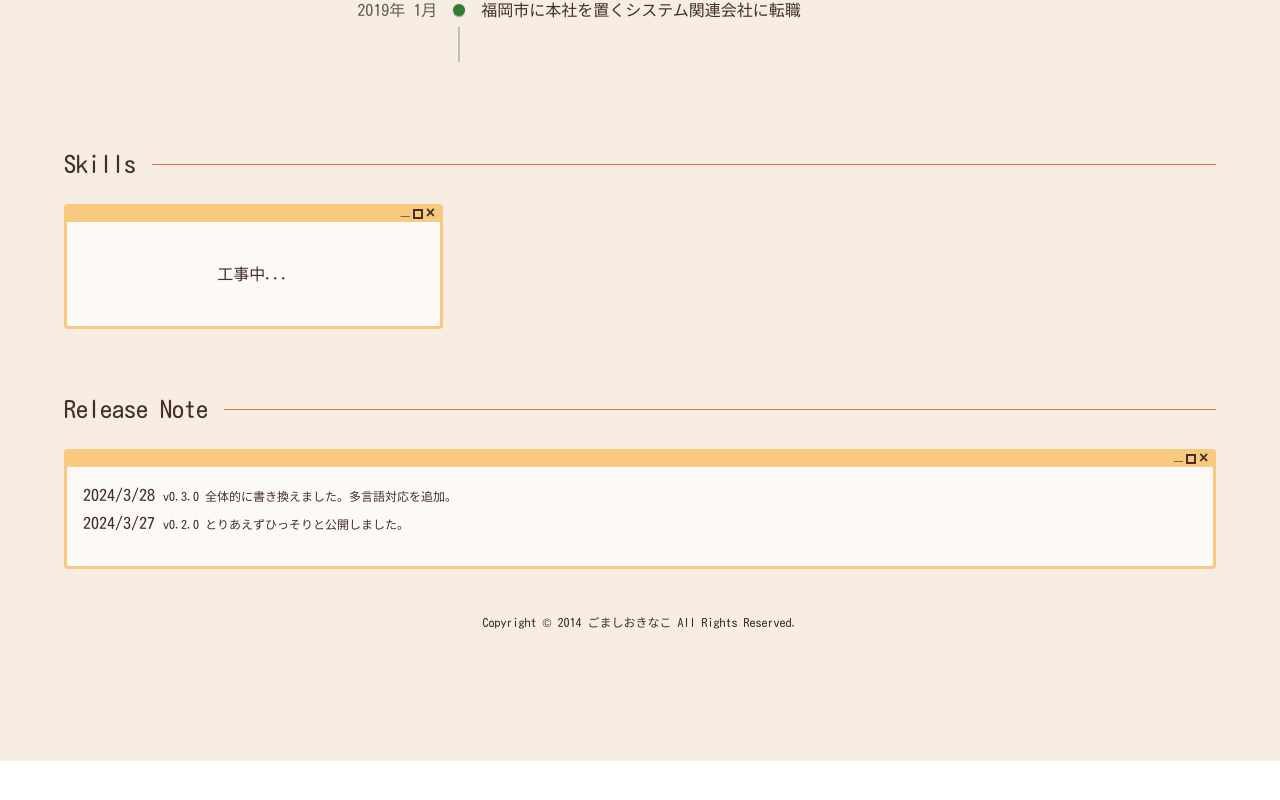
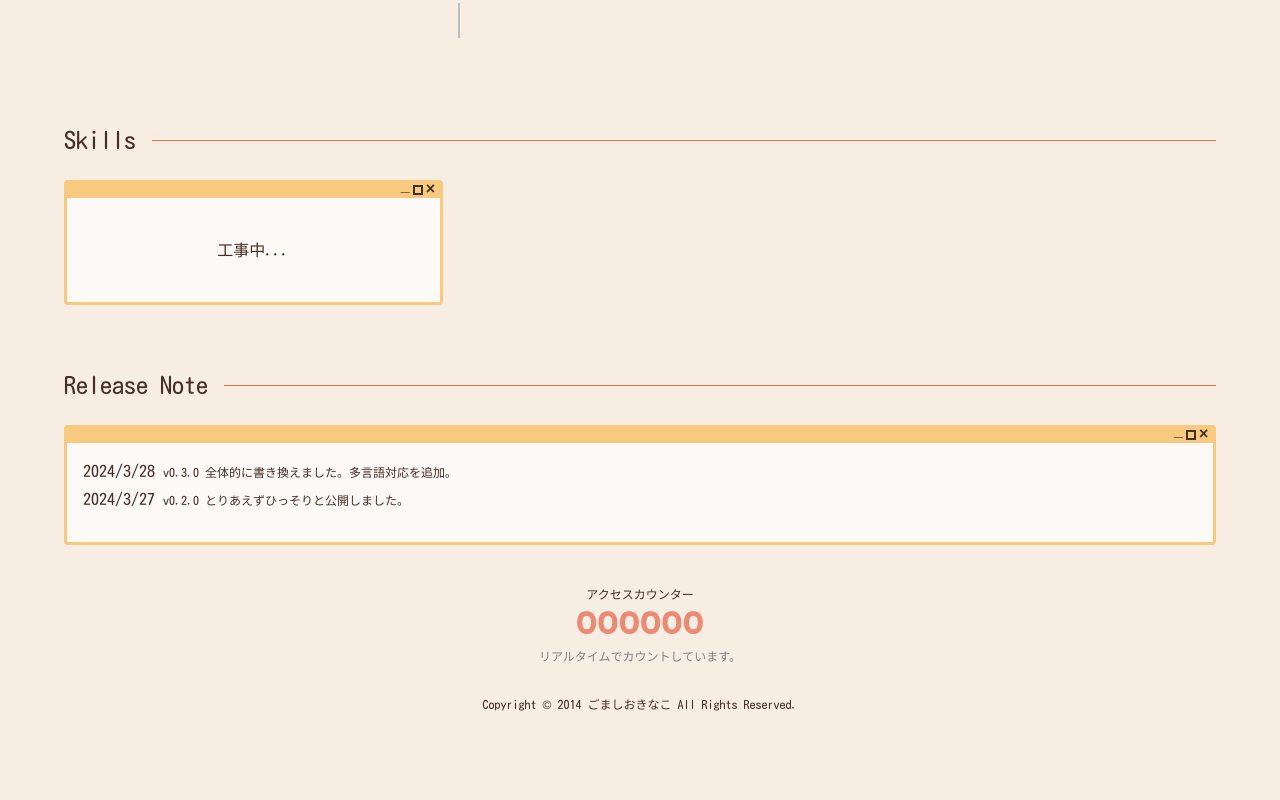
Before and after one commit to Masumi-SAJIKI/portfolio, a React (Vite) app: page / in a window 1280 px wide. Shown: the part 544-1344 px from the top of the page. Before the commit the page ends 1305 px from the top, so only its background shows below. Built offline with nearby package versions, Linux system fonts and the light colour scheme; no server answers; the database is empty; a web font is replaced by a local one.

Commit message:
add access counter

```diff
--- a/index.html
+++ b/index.html
@@ -21,6 +21,10 @@
       href="https://fonts.googleapis.com/css2?family=Kosugi+Maru&family=M+PLUS+Rounded+1c&display=swap"
       rel="stylesheet"
     />
+    <link
+      href="https://fonts.googleapis.com/css2?family=Josefin+Sans:ital,wght@0,100..700;1,100..700&display=swap"
+      rel="stylesheet"
+    />
     <meta name="viewport" content="width=device-width, initial-scale=1.0" />
     <meta name="description" content="ごましおきなこのポートフォリオです。" />
     <meta
--- a/src/App.tsx
+++ b/src/App.tsx
@@ -1,6 +1,7 @@
-import { useMemo } from "react";
+import { useEffect, useMemo, useRef } from "react";
 import { CssBaseline, ThemeProvider } from "@mui/material";
 import { useAtom } from "jotai";
+import { postCounter } from "api";
 import { colorAtom } from "globalstate/theme";
 import "./i18n";
 import { createTheme } from "./theme";
@@ -9,6 +10,18 @@ import Main from "component/Main";
 export default function App() {
   const [mode] = useAtom(colorAtom);
   const theme = useMemo(() => createTheme(mode), [mode]);
+  const accessRef = useRef(false);
+
+  useEffect(() => {
+    window.addEventListener("load", () => {
+      if (!accessRef.current) {
+        if (process.env.NODE_ENV === "production") {
+          postCounter();
+        }
+      }
+      accessRef.current = true;
+    });
+  }, []);
 
   return (
     <ThemeProvider theme={theme}>
--- a/src/firebase.ts
+++ b/src/api/firebase.ts
@@ -1,11 +1,13 @@
 // Import the functions you need from the SDKs you need
 import { getAnalytics } from "firebase/analytics";
 import { initializeApp } from "firebase/app";
+import { getFirestore } from "firebase/firestore";
 // TODO: Add SDKs for Firebase products that you want to use
 // https://firebase.google.com/docs/web/setup#available-libraries
 
 // Your web app's Firebase configuration
 // For Firebase JS SDK v7.20.0 and later, measurementId is optional
+
 const firebaseConfig = {
   apiKey: import.meta.env.VITE_APP_API_KEY,
   authDomain: import.meta.env.VITE_APP_AUTH_DOMAIN,
@@ -23,5 +25,6 @@ const analytics =
   process.env.NODE_ENV === "production" && typeof window !== "undefined"
     ? getAnalytics(app)
     : undefined;
+const db = getFirestore(app);
 
-export { analytics };
+export { analytics, db };
--- /dev/null
+++ b/src/api/index.tsx
@@ -0,0 +1,19 @@
+import { db } from "api/firebase";
+import {
+  collection,
+  doc,
+  getCountFromServer,
+  serverTimestamp,
+  setDoc,
+} from "firebase/firestore";
+
+export const postCounter = async () => {
+  const docRef = doc(collection(db, "access"));
+  await setDoc(docRef, { timestamp: serverTimestamp() });
+};
+
+export const getAccessCount = async () => {
+  const coll = collection(db, "access");
+  const snapshot = await getCountFromServer(coll);
+  return snapshot.data().count;
+};
--- /dev/null
+++ b/src/component/Counter.tsx
@@ -0,0 +1,53 @@
+import { Typography, useTheme } from "@mui/material";
+
+type Props = {
+  count: number;
+};
+
+export default function Counter({ count }: Props) {
+  const theme = useTheme();
+  const color = (num: string) => {
+    switch (num) {
+      case "0":
+        return theme.palette.primary.light;
+      case "1":
+        return theme.palette.primary.main;
+      case "2":
+        return theme.palette.success.light;
+      case "3":
+        return theme.palette.secondary.main;
+      case "4":
+        return theme.palette.error.main;
+      case "5":
+        return theme.palette.success.main;
+      case "6":
+        return theme.palette.info.main;
+      case "7":
+        return theme.palette.error.light;
+      case "8":
+        return theme.palette.info.light;
+      case "9":
+        return theme.palette.warning.main;
+      default:
+        return theme.palette.text.primary;
+    }
+  };
+  return (
+    <>
+      {Array.from(count.toFixed(0).padStart(6, "0")).map((n, index) => (
+        <Typography
+          component="span"
+          variant="h4"
+          key={`${index}_${n}`}
+          sx={{
+            fontFamily: "Josefin Sans",
+            fontWeight: "700",
+            color: color(n).toString(),
+          }}
+        >
+          {n}
+        </Typography>
+      ))}
+    </>
+  );
+}
--- a/src/component/Top.tsx
+++ b/src/component/Top.tsx
@@ -16,7 +16,9 @@ import {
 } from "@mui/material";
 import GitHubIcon from "assets/github-mark.svg";
 import me from "assets/me.png";
+import { useCounter } from "hook/Counter";
 import i18next from "i18next";
+import Counter from "component/Counter";
 import History from "component/History";
 import ModeSwitch from "component/ModeSwitch";
 import ReleaseNote from "component/ReleaseNote";
@@ -32,6 +34,7 @@ export default function Top({ mode, onChangeMode }: Props) {
   const { t } = useTranslation();
   const theme = useTheme();
   const isMobile = useMediaQuery(theme.breakpoints.down("sm"));
+  const count = useCounter();
 
   const handleChangeLang = useCallback(() => {
     i18next.changeLanguage(i18next.language === "ja" ? "en" : "ja");
@@ -43,7 +46,6 @@ export default function Top({ mode, onChangeMode }: Props) {
     return 194;
     // eslint-disable-next-line react-hooks/exhaustive-deps
   }, [isMobile, i18next.language]);
-
   const verLeftPosition = useMemo(() => {
     if (isMobile) return 250;
     if (i18next.language === "ja") return 500;
@@ -108,7 +110,7 @@ export default function Top({ mode, onChangeMode }: Props) {
             </>
           )}
         </Grid>
-        <Grid item xs={12} textAlign="center" mt={3} mb={5}>
+        <Grid item xs={12} textAlign="center" mt={2} mb={3}>
           <Typography variant="body1" component="div">
             とりあえずReactを書きたかったので作りました。
           </Typography>
@@ -230,6 +232,17 @@ export default function Top({ mode, onChangeMode }: Props) {
           </>
         )}
         <Grid item xs={12} textAlign="center" mt={1}>
+          <Typography variant="caption" component="div">
+            アクセスカウンター
+          </Typography>
+          <Counter count={count} />
+          <Typography variant="caption" component="div" color="GrayText">
+            リアルタイムでカウントしています。
+            {/* <br />
+            キリ番を踏んだらBBSにぜひ記念書き込みお願いします！ */}
+          </Typography>
+        </Grid>
+        <Grid item xs={12} textAlign="center" mt={3}>
           <Typography variant="caption">
             Copyright © 2014 ごましおきなこ All Rights Reserved.
           </Typography>
--- /dev/null
+++ b/src/hook/Counter.tsx
@@ -0,0 +1,15 @@
+import { useEffect, useState } from "react";
+import { db } from "api/firebase";
+import { collection, onSnapshot } from "firebase/firestore";
+
+export const useCounter = (): number => {
+  const [count, setCount] = useState<number>(0);
+  useEffect(() => {
+    const unsubscribe = onSnapshot(collection(db, "access"), (snapshot) => {
+      setCount(snapshot.docs.length);
+    });
+    return () => unsubscribe();
+  }, []);
+
+  return count;
+};
--- a/vite.config.ts
+++ b/vite.config.ts
@@ -16,12 +16,21 @@ export default defineConfig({
   },
   build: {
     sourcemap: true,
+    rollupOptions: {
+      output: {
+        manualChunks: {
+          analytics: ["firebase/app", "firebase/analytics", "web-vitals"],
+        },
+      },
+    },
   },
   resolve: {
     alias: {
+      api: path.resolve(__dirname, "src/api"),
       assets: path.resolve(__dirname, "src/assets"),
       component: path.resolve(__dirname, "src/component"),
       globalstate: path.resolve(__dirname, "src/globalstate"),
+      hook: path.resolve(__dirname, "src/hook"),
       resources: path.resolve(__dirname, "src/resources"),
       types: path.resolve(__dirname, "src/types"),
     },
```
Also changed, not shown: 1 other file (tests, documents, lock files or other folders).
